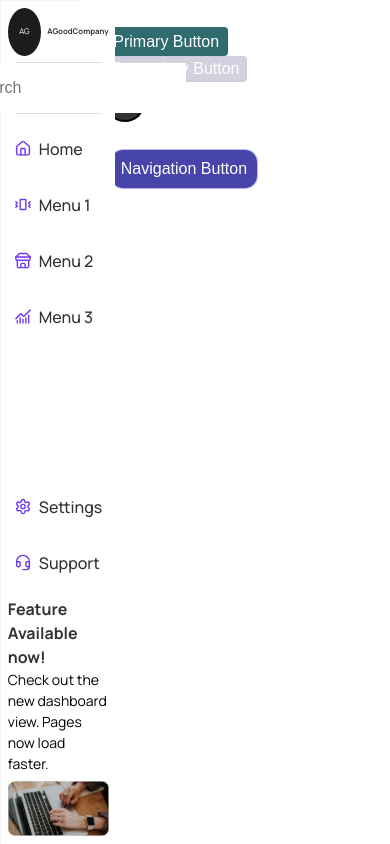
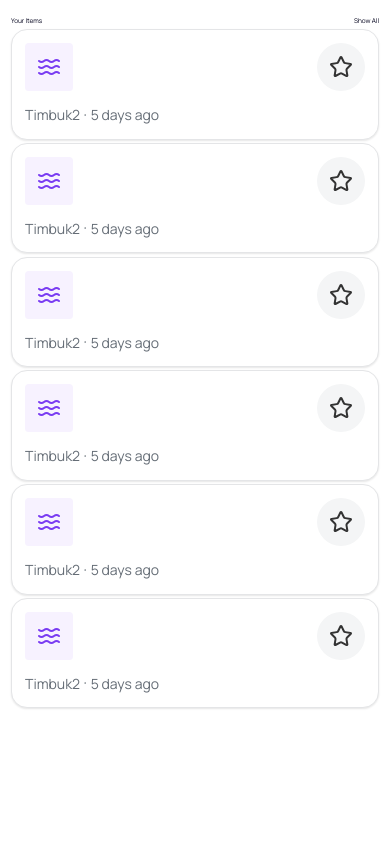
Before and after one commit to domambia/agood-company, a Next.js app: page / in a window 390 px wide. Built offline with nearby package versions, Linux system fonts and the light colour scheme.

Commit message:
Fix the responsiveness

```diff
--- a/src/app/page.tsx
+++ b/src/app/page.tsx
@@ -1,7 +1,33 @@
+"use client";
 import { Button } from "@/components/Button";
-import { PageWrapper } from "@/styles/app-common-styled";
+import {
+  Card,
+  CardBody,
+  CardHeader,
+  CardTitle,
+  CardTime,
+  CardIcon,
+  CardActions,
+} from "@/components/Card";
+import {
+  FlexContainer,
+  Heading,
+  PageWrapper,
+} from "@/styles/app-common-styled";
+import { DotIcon, StarIcon, WavesIcon } from "lucide-react";
+import { useState } from "react";
+import styled from "styled-components";
 
 export default function Home() {
+  const [loading, setLoading] = useState(true);
+  const [data, setData] = useState([
+    "Item 1",
+    "Item 2",
+    "Item 3 , Item 3, Item Item 3, Item 3, Item 3",
+    "Item 4",
+    "Item 5,Item 5,Item 5 Item 5 Item 5 Item 5 Item 5 Item 5 Item 5 Item 5 Item 5 Item 5 Item 5 Item 5 Item 5",
+    "Item 5, Item 5, Item 5, Item 5, Item 5, Item 5, Item 5, Item 5, Item 5, Item 5, ",
+  ]);
   return (
     <PageWrapper>
       {/* <div
@@ -26,15 +52,69 @@
         <Skeleton width="100%" height="20px" />
         <Skeleton width="100%" height="20px" />
       </div> */}
-      <Button $variant="primary">Primary Button</Button>
-      <Button $variant="secondary">Secondary Button</Button>
-      <Button $variant="icon">
-        <svg>/* Icon SVG */</svg>
-      </Button>
-      <Button $variant="connect">Connect Button</Button>
-      <Button $variant="nav" $isActive>
-        Navigation Button
-      </Button>
+      <FlexContainer>
+        <Heading $level={5}> Your Items</Heading>
+        <Heading $level={5}> Show All</Heading>
+      </FlexContainer>
+
+      <CardWrapper>
+        {data.map((item, index) => (
+          <Card
+            key={index}
+            $backgroundcolor="#ffff"
+            $padding="2rem"
+            $borderradius="16px"
+          >
+            <CardHeader>
+              <CardIcon $type="normal" $bgcolor="#F7F2FF">
+                <WavesIcon size={24} color="#793BF2" />
+              </CardIcon>
+              <CardIcon $type="rounded" $bgcolor="#F4F5F6">
+                <StarIcon size={24} color="#333" />
+              </CardIcon>
+            </CardHeader>
+
+            <CardHeader style={{ alignSelf: "flex-start", gap: "0.3rem" }}>
+              <CardTitle
+                style={{
+                  color: "#656D76",
+                  fontWeight: "normal",
+                  display: "flex",
+                  gap: "0.1rem",
+                  alignItems: "center",
+                  alignContent: "center",
+                }}
+              >
+                <span>Timbuk2</span>
+                <DotIcon size={8} />
+              </CardTitle>
+              <CardTime>5 days ago</CardTime>
+            </CardHeader>
+            <CardBody>
+              <p>{item.length > 45 ? item.substring(0, 45) + "  ..." : item}</p>
+            </CardBody>
+            <CardActions>
+              <Button $variant="primary" $color="#494F55">
+                Download
+              </Button>
+              <Button $variant="secondary" $color="#793BF2">
+                View
+              </Button>
+            </CardActions>
+          </Card>
+        ))}
+      </CardWrapper>
     </PageWrapper>
   );
 }
+
+export const CardWrapper = styled.div`
+  display: flex;
+  flex-wrap: wrap;
+  gap: 0.5rem;
+  height: 100%;
+  justify-content: space-between;
+  @media screen and (max-width: 768px) {
+    justify-content: center;
+  }
+`;
--- a/src/components/Button.tsx
+++ b/src/components/Button.tsx
@@ -2,13 +2,16 @@
 import styled, { css } from "styled-components";
 
 export const primaryStyle = css`
-  background-color: #306c6d;
-  color: white;
-  border: 2px solid transparent;
+  background-color: #fff;
+  color: #494f55;
+  border: 0.5px solid #494f55;
+
   transition: background-color 0.3s, color 0.3s, border-color 0.3s;
   &:hover {
     background-color: #4744aa;
+    background-color: ${({ theme }) => theme.colors.secondary};
     color: white;
+    border: 0.5px solid #4744aa;
   }
   &:focus {
     border-color: #000;
@@ -16,16 +19,17 @@
 `;
 
 export const secondaryStyle = css`
-  background: rgba(77, 71, 122, 0.25);
-  color: #fefefe;
-  border: 0.5px solid rgba(186, 182, 249, 0.25);
+  background: #fff;
+  color: #793bf2;
+  border: 0.5px solid #793bf2;
   display: flex;
   align-items: center;
   gap: 5px;
   transition: background-color 0.3s, color 0.3s, border-color 0.3s;
   &:hover {
-    background-color: #4744aa;
-    color: white;
+    background-color: ${({ theme }) => theme.colors.highlight};
+    color: #494f55;
+    border: 0.5px solid #494f55;
     border: none;
   }
   &:focus {
@@ -104,8 +108,8 @@
   $isActive?: boolean;
   $borderRadius?: string;
 }>`
-  font-size: 16px;
-  padding: ${({ $padding }) => $padding || "0.5rem 1rem"};
+  font-size: 14px;
+  padding: 12px;
   border-radius: ${({ $borderRadius }) => $borderRadius || "4px"};
   cursor: pointer;
   transition: background-color 0.3s, border-color 0.3s;
--- /dev/null
+++ b/src/components/Card.tsx
@@ -0,0 +1,76 @@
+"use client";
+import { devices } from "@/styles";
+import styled from "styled-components";
+
+export const CardHeader = styled.div`
+  display: flex;
+  justify-content: space-between;
+  align-items: center;
+`;
+export const CardTitle = styled.h2`
+  font-size: 14px;
+  color: #656d76;
+`;
+export const CardTime = styled.div`
+  font-size: 14px;
+  color: #656d76;
+`;
+export const CardBody = styled.div``;
+export const CardActions = styled.div`
+  display: flex;
+  align-items: flex-end;
+  gap: 0.5rem;
+  &:last-child {
+    align-self: flex-end;
+  }
+`;
+export const CardIcon = styled.div<{ $type: string; $bgcolor: string }>`
+  display: flex;
+  justify-content: center;
+  align-items: center;
+  width: 48px;
+  height: 48px;
+  border-radius: ${({ $type }) => {
+    switch ($type) {
+      case "rounded":
+        return "50%";
+      default:
+        return "8%";
+    }
+  }};
+  background-color: ${({ $bgcolor }) => $bgcolor?.toLowerCase() || "#ffffff"};
+  color: #ffffff;
+`;
+
+export const Card = styled.div<{
+  $padding?: string;
+  $borderradius?: string;
+  $shadow?: string;
+  $backgroundcolor?: string;
+}>`
+  display: flex;
+  flex-direction: column;
+  gap: 2rem;
+  border: 1px solid #e4e5e7;
+  overflow: hidden;
+  width: 23.03125rem;
+  height: 17rem;
+  background-color: ${({ $backgroundcolor }) => $backgroundcolor || "#ffffff"};
+  padding: ${({ $padding }) => $padding || "1rem"};
+  border-radius: ${({ $borderradius }) => $borderradius || "8px"};
+  box-shadow: ${({ $shadow }) => $shadow || "0 1px 2px rgba(0, 0, 0, 0.1)"};
+  flex: 1 1 calc(33.33% - 0.5rem);
+  max-width: calc(33.33% - 0.5rem);
+  transition: transform 0.3s ease, box-shadow 0.3s ease;
+
+  &:hover {
+    transform: translateY(-4px);
+    box-shadow: 0 3px 6px rgba(0, 0, 0, 0.15);
+  }
+
+  @media ${devices.mobile} {
+    flex: 1 1 100%;
+    max-width: 100%;
+    height: 17rem;
+  }
+`;
--- a/src/components/Main/Wrapper.tsx
+++ b/src/components/Main/Wrapper.tsx
@@ -1,18 +1,29 @@
 "use client";
 import styled from "styled-components";
 import { SideBar, SideNav } from "../SideNav/SideNav";
-import React from "react";
+import React, { useState } from "react";
+import { devices } from "@/styles";
 
 interface WrapperProps {
   children?: React.ReactNode;
 }
 
 export const Wrapper: React.FC<WrapperProps> = ({ children }) => {
+  const [toggle, setToggle] = useState("false");
+
+  const handleToggle = () => {
+    if (toggle === "false") {
+      setToggle("true");
+    } else {
+      setToggle("false");
+    }
+  };
+
   return (
     <MainWrapper>
       <SideBarWrapper>
-        <SideBar>
-          <SideNav />
+        <SideBar onClick={() => handleToggle()} $toggle={toggle}>
+          <SideNav $toggle={toggle} />
         </SideBar>
       </SideBarWrapper>
 
@@ -24,7 +35,7 @@
 export const MainWrapper = styled.div`
   display: flex;
   height: 100vh;
-  width: 100%;
+  width: 100vw;
   margin: 0;
 `;
 
@@ -32,6 +43,9 @@
   width: 20%;
   background-color: #f4f4f4;
   border-right: 1px solid #e0e0e0;
+  @media ${devices.mobile} {
+    display: none;
+  }
 `;
 
 export const ContentWrapper = styled.div`
@@ -39,6 +53,10 @@
   flex-grow: 1;
   margin: 0.2rem;
   border-radius: 0.3rem;
-  padding: 1rem;
+  padding: 0.8rem 0.5rem;
   overflow-y: auto;
+
+  @media ${devices.mobile} {
+    width: 100% !important;
+  }
 `;
--- a/src/components/SideNav/SideNav.tsx
+++ b/src/components/SideNav/SideNav.tsx
@@ -10,32 +10,41 @@
   HeadsetIcon,
 } from "lucide-react";
 import { Paragraph } from "@/styles/app-common-styled";
+import React from "react";
+import { devices } from "@/styles";
 
-export const SideBar = styled.div`
-  width: 17.5rem;
+export const SideBar = styled.div<{ $toggle: string }>`
+  width: ${({ $toggle }) => ($toggle == "false" ? "17.5rem" : "5.0625rem")};
   height: 100%;
-  background-color: ${({ theme }) => theme.colors.primary};
-  color: ${({ theme }) => theme.colors.primary};
+  background-color: ${({ theme }) => theme.colors.primary || "#fff"};
   display: flex;
   flex-direction: column;
   justify-content: space-between;
-  padding: 1rem;
+  transition: all 0.5s ease;
+  padding: ${({ $toggle }) => ($toggle == "false" ? "1rem" : "0.5rem")};
   margin: 0.2rem;
   border-radius: 0.3rem;
   position: fixed;
   top: 0;
   left: 0;
-  /* z-index: 100; */
-  transition: all 0.5s ease;
   color: #333;
-  &.show {
+
+  @media ${devices.mobile} {
+    display: none;
   }
 `;
-export const SideBarHeader = styled.div`
+export const SideBarHeader = styled.div<{ $toggle: string }>`
   display: flex;
   align-items: center;
+  justify-content: ${({ $toggle }) => ($toggle === "false" ? "" : "center")};
   gap: 1rem;
   margin-bottom: 1rem;
+
+  & > div {
+    &:last-child {
+      display: ${({ $toggle }) => ($toggle === "false" ? "block" : "none")};
+    }
+  }
 `;
 export const SideBarHeaderIcon = styled.div`
   font-size: 1.2rem;
@@ -55,7 +64,12 @@
   font-weight: bold;
   color: ${({ theme }) => theme.colors.text.secondary};
 `;
-export const SideBarSearch = styled.div``;
+export const SideBarSearch = styled.div<{ $toggle: string }>`
+  input {
+    display: ${({ $toggle }) => ($toggle === "false" ? "block" : "none")};
+    width: 100%;
+  }
+`;
 export const SideBarContent = styled.div`
   display: flex;
   flex-direction: column;
@@ -63,18 +77,27 @@
   padding: 1rem 0;
 `;
 export const SideBarMenu = styled.div``;
-export const SideBarMenuItem = styled.div`
+export const SideBarMenuItem = styled.div<{
+  $isactive?: string;
+  $toggle: string;
+}>`
   display: flex;
   gap: 1rem;
   align-items: center;
   padding: 0.5rem 1rem;
   border-radius: 0.5rem;
+  position: relative;
   height: 56px;
   cursor: pointer;
   transition: all 0.5s ease;
+  background-color: ${({ theme, $isactive }) =>
+    $isactive === "true" ? theme.colors.highlight : "$fff"};
   &:hover {
     background-color: ${({ theme }) => theme.colors.highlight};
     color: ${({ theme }) => theme.colors.text.secondary};
+  }
+  p {
+    display: ${({ $toggle }) => ($toggle == "false" ? "block" : "none")};
   }
   & > div {
     & > svg {
@@ -91,10 +114,12 @@
   color: ${({ theme }) => theme.colors.text.secondary};
   font-family: ${({ theme }) => theme.fonts.main};
 `;
-export const SideBarAdvertisement = styled.div``;
+export const SideBarAdvertisement = styled.div<{ $toggle: string }>`
+  display: ${({ $toggle }) => ($toggle == "false" ? "block" : "none")};
+`;
 
 export const NavSeperator = styled.div``;
-export const Heading = styled.h1`
+export const HeadingAdvert = styled.h1`
   font-size: 16px;
   font-weight: bold;
   color: ${({ theme }) => theme.colors.text.secondary};
@@ -107,39 +132,53 @@
   margin-top: 1rem;
 `;
 
-export const SideNav = () => {
+const LeftIndicator = styled.div`
+  width: 4px;
+  height: 60%;
+  background-color: #7139ec;
+  border-radius: 0 8px 8px 0;
+  position: absolute;
+  left: 0;
+`;
+
+interface SideNavProps {
+  $toggle: string;
+}
+
+export const SideNav: React.FC<SideNavProps> = ({ $toggle }) => {
   return (
-    <SideBar>
+    <SideBar $toggle={$toggle}>
       <NavSeperator>
-        <SideBarHeader>
+        <SideBarHeader $toggle={$toggle}>
           <SideBarHeaderIcon>AG</SideBarHeaderIcon>
           <SideBarHeaderTitle>AGoodCompany</SideBarHeaderTitle>
         </SideBarHeader>
-        <SideBarSearch>
+        <SideBarSearch $toggle={$toggle}>
           <SearchBar />
         </SideBarSearch>
         <SideBarContent>
           <SideBarMenu>
-            <SideBarMenuItem>
+            <SideBarMenuItem $isactive={true.toString()} $toggle={$toggle}>
+              <LeftIndicator />
               <MenuItemIcon>
                 <HouseIcon height={17} width={18} fillOpacity={10} />
               </MenuItemIcon>
               <MenuItemTitle>Home</MenuItemTitle>
             </SideBarMenuItem>
 
-            <SideBarMenuItem>
+            <SideBarMenuItem $toggle={$toggle}>
               <MenuItemIcon>
                 <VibrateIcon height={17} width={18} />
               </MenuItemIcon>
               <MenuItemTitle>Menu 1</MenuItemTitle>
             </SideBarMenuItem>
-            <SideBarMenuItem>
+            <SideBarMenuItem $toggle={$toggle}>
               <MenuItemIcon>
                 <StoreIcon height={17} width={18} />
               </MenuItemIcon>
               <MenuItemTitle>Menu 2</MenuItemTitle>
             </SideBarMenuItem>
-            <SideBarMenuItem>
+            <SideBarMenuItem $toggle={$toggle}>
               <MenuItemIcon>
                 <ChartNoAxesCombinedIcon height={17} width={18} />
               </MenuItemIcon>
@@ -151,13 +190,13 @@
       <NavSeperator>
         <SideBarContent>
           <SideBarMenu>
-            <SideBarMenuItem>
+            <SideBarMenuItem $toggle={$toggle}>
               <MenuItemIcon>
                 <SettingsIcon height={17} width={18} />
               </MenuItemIcon>
               <MenuItemTitle>Settings</MenuItemTitle>
             </SideBarMenuItem>
-            <SideBarMenuItem>
+            <SideBarMenuItem $toggle={$toggle}>
               <MenuItemIcon>
                 <HeadsetIcon height={17} width={18} />
               </MenuItemIcon>
@@ -165,8 +204,8 @@
             </SideBarMenuItem>
           </SideBarMenu>
         </SideBarContent>
-        <SideBarAdvertisement>
-          <Heading>Feature Available now!</Heading>
+        <SideBarAdvertisement $toggle={$toggle}>
+          <HeadingAdvert>Feature Available now!</HeadingAdvert>
           <Paragraph>
             Check out the new dashboard view. Pages now load faster.
           </Paragraph>
--- a/src/styles/app-common-styled.ts
+++ b/src/styles/app-common-styled.ts
@@ -1,16 +1,15 @@
 "use client";
-import styled from "styled-components";
+import styled, { css } from "styled-components";
 
 export const Container = styled.div`
   margin: 0 auto;
-  max-width: 1200px;
   padding: 0 1rem;
   width: 100%;
 `;
 
 export const PageWrapper = styled.div`
-  padding: 1rem;
-  padding: 3rem;
+  margin: 0.2rem;
+  padding: 0.8rem;
 `;
 export const Link = styled.a``;
 
@@ -21,3 +20,53 @@
   font-weight: 400;
   line-height: 1.5;
 `;
+
+const headingStyles = css`
+  color: #02021c;
+  margin: 0.5rem 0;
+  font-weight: medium;
+`;
+
+export const Heading = styled.div<{ $level: number }>`
+  ${headingStyles}
+
+  ${({ $level }) => {
+    switch ($level) {
+      case 1:
+        return css`
+          font-size: 2.5rem;
+          font-weight: bold;
+        `;
+      case 2:
+        return css`
+          font-size: 2rem;
+          font-weight: bold;
+        `;
+      case 3:
+        return css`
+          font-size: 1.75rem;
+          font-weight: normal;
+        `;
+      case 4:
+        return css`
+          font-size: 1.5rem;
+          font-weight: normal;
+        `;
+      default:
+        return css`
+          font-size: 1rem;
+          font-weight: normal;
+        `;
+    }
+  }}
+`;
+
+export const FlexContainer = styled.div`
+  display: flex;
+  justify-content: space-between;
+  align-items: center;
+  gap: 1rem;
+`;
+export const FlexItem = styled.div`
+  flex: 1;
+`;
```
